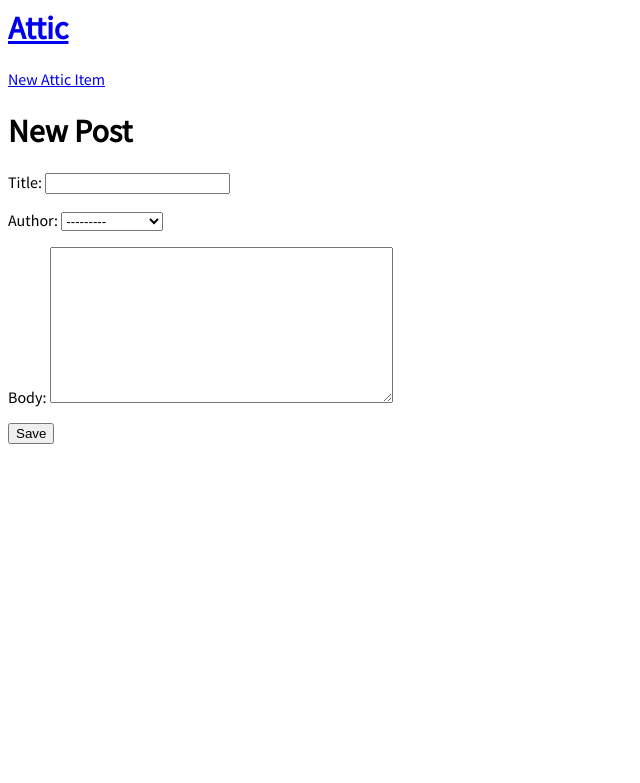
After one commit to trezp/attic, a Django app: page /post/new/ in a window 1280 px wide. The commit adds this page. Shown: the top 783 px of the page, without its empty margins (0-640 px from the left). Run offline with Django 3.2, Linux system fonts and the light colour scheme; data comes from the database, SQL or seed files in the repository; both versions use the stored data as it was after the commit.

Commit message:
new post form

```diff
--- a/posts/models.py
+++ b/posts/models.py
@@ -1,4 +1,5 @@
 from django.db import models
+from django.urls import reverse
 
 # Create your models here.
 
@@ -13,3 +14,6 @@ class Post(models.Model):
 
     def __str__(self):
         return self.title
+
+    def get_absolute_url(self):
+        return reverse('post_detail', args=[str(self.id)])
--- a/posts/templates/base.html
+++ b/posts/templates/base.html
@@ -8,10 +8,15 @@
     />
     <link rel="stylesheet" href="{% static 'css/base.css' %}" />
   </head>
-
-  <header>
-    <a href="{% url 'home' %}">Home</a> |
-    <a href="{% url 'about' %}">About</a>
-  </header>
+  <body>
+    <header>
+      <div class="nav-left">
+        <h1><a href="{% url 'home' %}">Attic</a></h1>
+      </div>
+      <div class="nav-right">
+        <a href="{% url 'post_new' %}">New Attic Item</a>
+      </div>
+    </header>
+    {% block content%} {% endblock %}
+  </body>
 </html>
-{% block content%} {% endblock %}
--- /dev/null
+++ b/posts/templates/post_new.html
@@ -0,0 +1,9 @@
+{% extends 'base.html' %} {% block content %}
+<h1>New Post</h1>
+<form action="" method="post">
+  {% csrf_token %}
+  {{ form.as_p }}
+  <input type="submit" value="Save" />
+</form>
+
+{% endblock content %}
--- a/posts/tests.py
+++ b/posts/tests.py
@@ -39,7 +39,7 @@ class PostsTests(TestCase):
 
     def test_post_detail_view(self):
         response = self.client.get('/post/1/')
-        no_response = self.client.get('/post/100000')
+        no_response = self.client.get('/post/100000/')
         self.assertEqual(response.status_code, 200)
         self.assertEqual(no_response.status_code, 404)
         self.assertContains(response, 'Some title')
--- a/posts/urls.py
+++ b/posts/urls.py
@@ -1,10 +1,10 @@
 # pages/urls.py
 from django.urls import path
 
-from .views import HomePageView, PostDetailView, AboutPageView
+from .views import HomePageView, PostDetailView, PostCreateView
 
 urlpatterns = [
-    path('about/', AboutPageView.as_view(), name='about'),
+    path('post/new/', PostCreateView.as_view(), name='post_new'),
     path('post/<int:pk>/', PostDetailView.as_view(), name='post_detail'),
     path('', HomePageView.as_view(), name='home'),
 ]
--- a/posts/views.py
+++ b/posts/views.py
@@ -1,4 +1,4 @@
-from django.views.generic import TemplateView, ListView, DetailView
+from django.views.generic import CreateView, ListView, DetailView
 from .models import Post
 # Create your views here.
 
@@ -14,5 +14,7 @@ class PostDetailView(DetailView):
     template_name = 'post_detail.html'
 
 
-class AboutPageView(TemplateView):
-    template_name = "about.html"
+class PostCreateView(CreateView):
+    model = Post
+    template_name = 'post_new.html'
+    fields = ['title', 'author', 'body']
```
Also changed, not shown: db.sqlite3, posts/templates/post_create.html (added).
